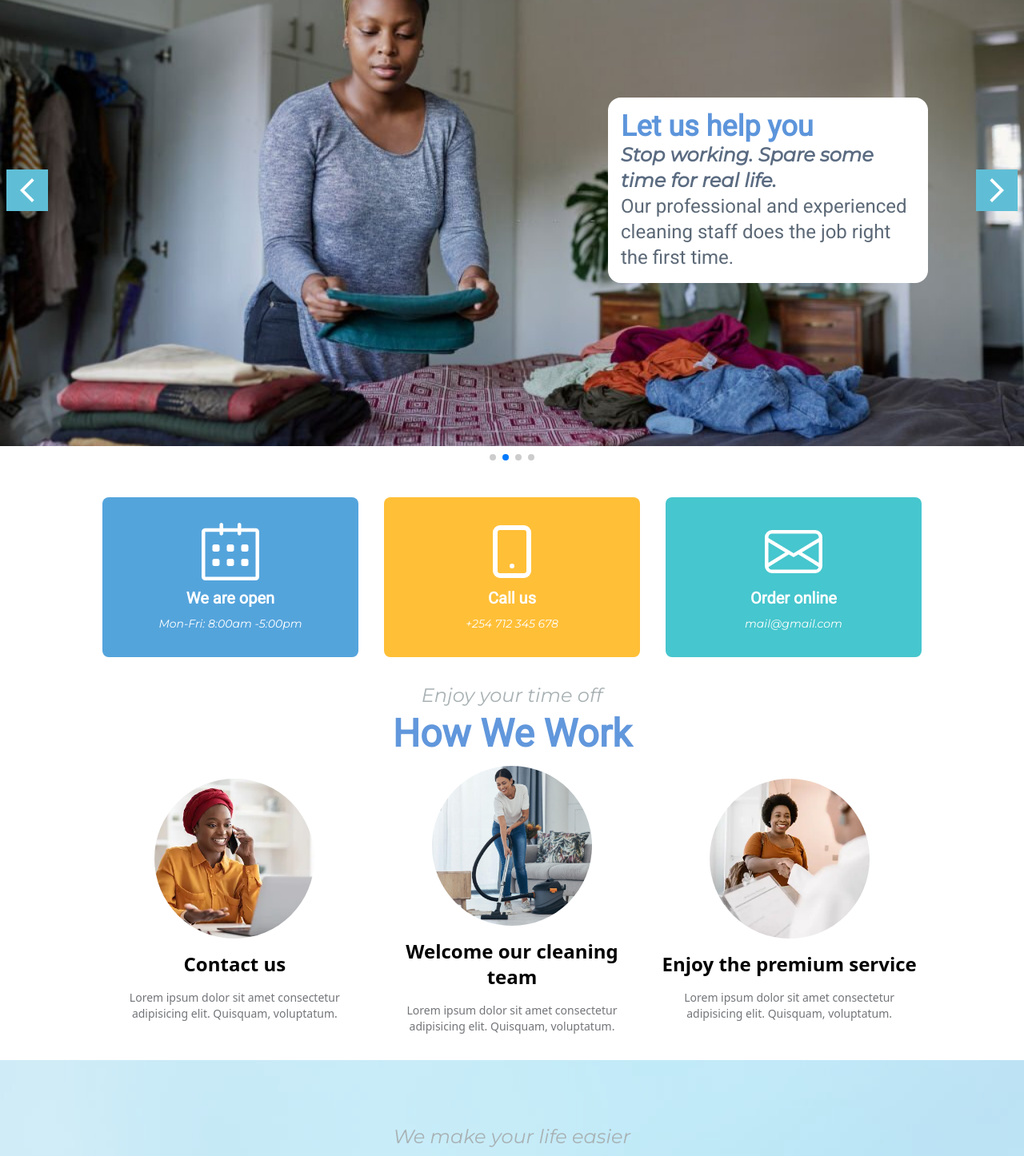
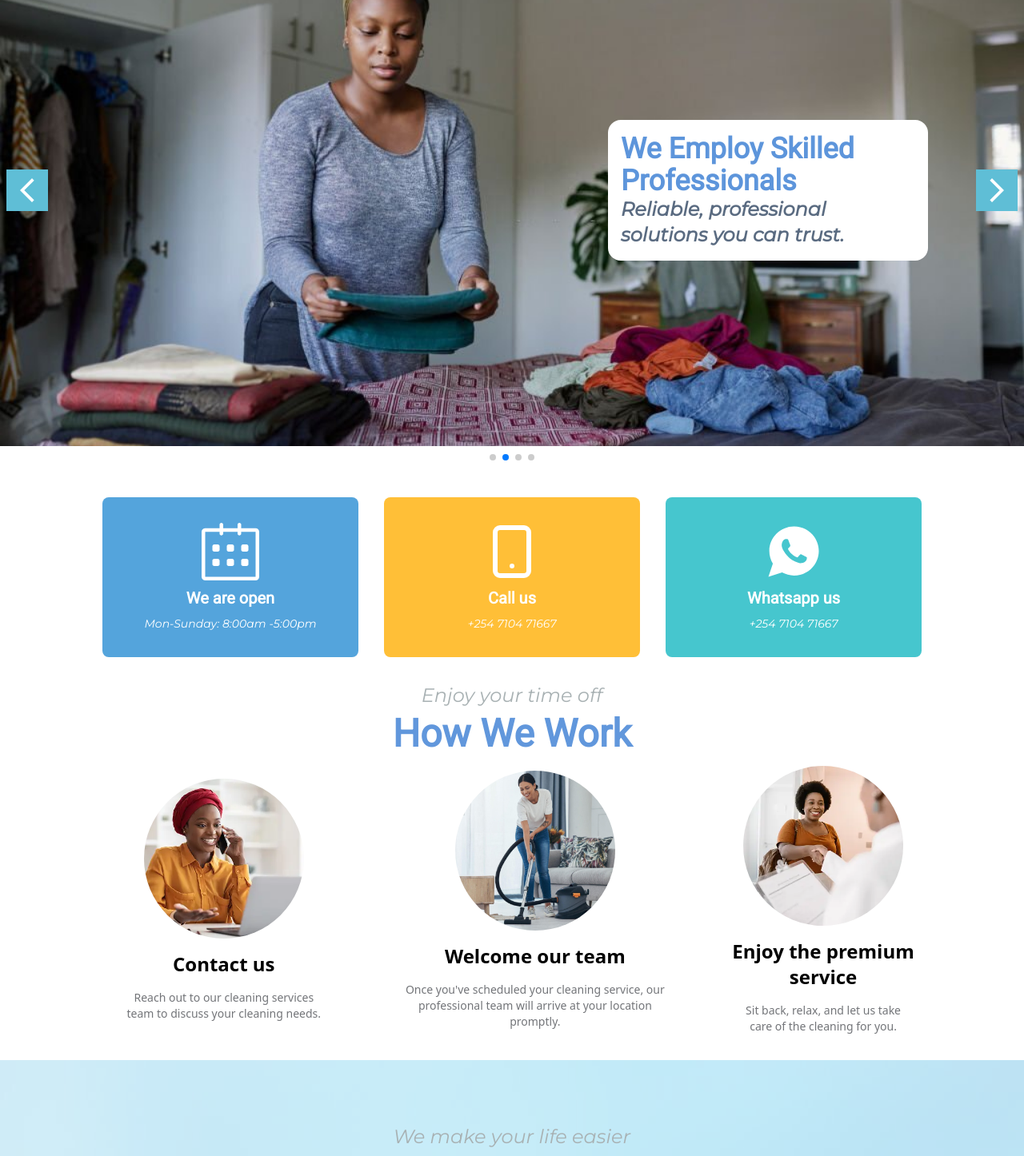
Before and after one commit to MICHAELMUNAVU83/smarie-cleaners, a React (Vite) app: page / in a window 1280 px wide. Shown: the part 220-1666 px from the top of the page at 80% size. Built offline with nearby package versions, Linux system fonts and the light colour scheme; a web font is replaced by a local one.

Commit message:
Finished

```diff
--- a/index.html
+++ b/index.html
@@ -2,9 +2,9 @@
 <html lang="en">
   <head>
     <meta charset="UTF-8" />
-    <link rel="icon" type="image/svg+xml" href="/vite.svg" />
+    <link rel="icon" type="image/svg+xml" href="/logo.png" />
     <meta name="viewport" content="width=device-width, initial-scale=1.0" />
-    <title>Vite + React</title>
+    <title>Smarie Cleaners</title>
   </head>
   <body>
     <div id="root"></div>
--- a/src/App.jsx
+++ b/src/App.jsx
@@ -20,8 +20,9 @@ function App() {
 
       <HowWeWork />
       <Services />
+
+      <Packages />
       <Numbers />
-      <Packages />
       <Footer />
     </div>
   );
--- a/src/components/Hero.jsx
+++ b/src/components/Hero.jsx
@@ -25,34 +25,27 @@ const Hero = () => {
     {
       id: 1,
       image: homebg1,
-      title: "We clean. A lot.",
-      description1: "Clean Home.    Professional Service. Fair Price.",
-      description2:
-        "     Our professional and experienced cleaning  staff does the job right the first time.",
+      title: "We Prioritize Customer Satisfaction",
+      description1:
+        "Exceeding expectations, building lasting relationships through tailored services.",
     },
     {
       id: 2,
       image: homebg2,
-      title: " Let us help you",
-      description1: "Stop working. Spare some time   for real life.",
-      description2:
-        "Our professional and experienced cleaning  staff does the job right the first time.",
+      title: "We Employ Skilled Professionals",
+      description1: "Reliable, professional solutions you can trust.",
     },
     {
       id: 3,
       image: homebg3,
-      title: "We do it well",
-      description1: "Worry no more.Let us do your chores.    Quick. Proper",
-      description2:
-        "Our professional and experienced cleaning  staff does the job right the first time.",
+      title: "We Maintain High Standards of Excellence",
+      description1: "Thorough, efficient cleaning with eco-friendly products",
     },
     {
       id: 4,
       image: homebg4,
-      title: "We clean. A lot.",
-      description1: "Clean Home.    Professional Service. Fair Price.",
-      description2:
-        "     Our professional and experienced cleaning  staff does the job right the first time.",
+      title: "We Value Clear Communication and Transparency",
+      description1: "Open, honest communication ensuring satisfaction",
     },
   ];
   return (
@@ -85,7 +78,7 @@ const Hero = () => {
               className={
                 slide.id % 2 === 0
                   ? "md:ml-[50%] bg-white md:mt-0 mt-[90%] rounded-2xl  w-[400px]  p-4"
-                  : "md:mr-[45%] w-[400px] mt-[90%]   bg-white rounded-2xl p-4"
+                  : "md:mr-[45%] w-[400px] mt-[90%] md:mt-0   bg-white rounded-2xl p-4"
               }
             >
               <h1 className="md:text-4xl font-bold roboto text-[#5D95DB]">
@@ -93,9 +86,6 @@ const Hero = () => {
               </h1>
               <p className="text-[#5A6B81] font-semibold monts md:text-2xl  ">
                 {slide.description1}
-              </p>
-              <p className="text-[#5C6977] md:text-2xl text-xs roboto  ">
-                {slide.description2}
               </p>
             </div>
             <div className="bg-[#5FBED6] p-2 mx-2 group cursor-pointer hover:scale-105 transition-all duration-500 ease-in-out hover:bg-white">
--- a/src/components/HowWeWork.jsx
+++ b/src/components/HowWeWork.jsx
@@ -8,21 +8,21 @@ const HowWeWork = () => {
       id: 1,
       title: "Contact us",
       description:
-        "Lorem ipsum dolor sit amet consectetur adipisicing elit. Quisquam, voluptatum.",
+        "Reach out to our cleaning services team to discuss your cleaning needs.",
       image: works1,
     },
     {
       id: 2,
-      title: "Welcome our cleaning team",
+      title: "Welcome our team",
       description:
-        "Lorem ipsum dolor sit amet consectetur adipisicing elit. Quisquam, voluptatum.",
+        "Once you've scheduled your cleaning service, our professional team will arrive at your location promptly.",
       image: works2,
     },
     {
       id: 3,
       title: "Enjoy the premium service",
       description:
-        "Lorem ipsum dolor sit amet consectetur adipisicing elit. Quisquam, voluptatum.",
+        "Sit back, relax, and let us take care of the cleaning for you. ",
       image: works3,
     },
   ];
--- a/src/components/Numbers.jsx
+++ b/src/components/Numbers.jsx
@@ -3,7 +3,7 @@ import numbersbg from "../images/numbersbg.png";
 import { BsFillHandThumbsUpFill } from "react-icons/bs";
 import { CgAwards } from "react-icons/cg";
 import { ImUsers } from "react-icons/im";
-import { SlCalender } from "react-icons/sl";
+import { BsFillHouseAddFill } from "react-icons/bs";
 import { BiSmile } from "react-icons/bi";
 const Numbers = () => {
   const numbers = [
@@ -11,31 +11,31 @@ const Numbers = () => {
       id: 1,
       title: "100%",
       description: "Quality",
-      icon: <BsFillHandThumbsUpFill className="md:text-5xl " />,
+      icon: <BsFillHandThumbsUpFill className="md:text-5xl  text-2xl" />,
     },
     {
       id: 2,
-      title: "2000",
+      title: "300",
       description: "Clients ",
-      icon: <CgAwards className="md:text-5xl " />,
+      icon: <CgAwards className="md:text-5xl text-2xl " />,
     },
     {
       id: 3,
       title: "26",
       description: "Cleaners",
-      icon: <ImUsers className="md:text-5xl " />,
+      icon: <ImUsers className="md:text-5xl text-2xl " />,
     },
     {
       id: 4,
-      title: "5",
-      description: "Years/Experience",
-      icon: <SlCalender className="md:text-5xl " />,
+      title: "200",
+      description: "Houses",
+      icon: <BsFillHouseAddFill className="md:text-5xl text-2xl " />,
     },
     {
       id: 5,
       title: "4572",
       description: "Smiles",
-      icon: <BiSmile className="md:text-5xl " />,
+      icon: <BiSmile className="md:text-5xl text-2xl " />,
     },
   ];
 
--- a/src/components/Open.jsx
+++ b/src/components/Open.jsx
@@ -1,29 +1,29 @@
 import React from "react";
 import { SlCalender } from "react-icons/sl";
 import { FiSmartphone } from "react-icons/fi";
-import { BsEnvelope } from "react-icons/bs";
+import { IoLogoWhatsapp } from "react-icons/io";
 
 const Open = () => {
   const details = [
     {
       id: 1,
       name: "We are open",
-      description: "Mon-Fri: 8:00am -5:00pm",
+      description: "Mon-Sunday: 8:00am -5:00pm",
       icon: <SlCalender />,
       backgroundColor: "#54A4DC",
     },
     {
       id: 2,
       name: "Call us",
-      description: "+254 712 345 678",
+      description: "+254 7104 71667",
       icon: <FiSmartphone />,
       backgroundColor: "#FFBF37",
     },
     {
       id: 3,
-      name: "Order online",
-      description: "mail@gmail.com",
-      icon: <BsEnvelope />,
+      name: "Whatsapp us",
+      description: "+254 7104 71667",
+      icon: <IoLogoWhatsapp />,
       backgroundColor: "#46C6CE",
     },
   ];
--- a/src/components/Packages.jsx
+++ b/src/components/Packages.jsx
@@ -1,6 +1,6 @@
 import React from "react";
 import { IoCheckmarkSharp } from "react-icons/io5";
-import {AiOutlineSwapRight} from "react-icons/ai"
+import { AiOutlineSwapRight } from "react-icons/ai";
 
 const Packages = () => {
   const pricings = [
@@ -82,8 +82,12 @@ const Packages = () => {
   return (
     <div id="packages" className="my-8">
       <div className="flex flex-col justify-center items-center">
-        <h1 className="md:text-5xl text-3xl text-center roboto text-[#5D95DB] font-bold">Packages</h1>
-        <p className="md:text-2xl text-md text-center monts text-[#B5BCBE]">We offer a wide range of cleaning services</p>
+        <h1 className="md:text-5xl text-3xl text-center roboto text-[#5D95DB] font-bold">
+          Packages
+        </h1>
+        <p className="md:text-2xl text-md text-center monts text-[#B5BCBE]">
+          We offer a wide range of cleaning services
+        </p>
       </div>
 
       <div className="w-[80%] my-12 mx-auto grid-cols-1    grid md:grid-cols-3 gap-8">
@@ -108,12 +112,14 @@ const Packages = () => {
                   <p className="md:text-md text-xs">{service.price}</p>
                 </div>
               ))}
-              <button
-                className="bg-blue-500 w-[70%] mx-auto text-white px-8 py-2 mt-4 hover:scale-105 transition-all duration-300 ease-in-out"
+              <a
+                className="bg-blue-500 w-[70%] flex justify-center items-center mx-auto text-white px-8 py-2 mt-4 hover:scale-105 transition-all duration-300 ease-in-out"
                 style={{ backgroundColor: pricing.backgroundColor }}
+                href="tel:0710471667"
+                rel="noreferrer"
               >
-                Book Now
-              </button>
+                Call to Book
+              </a>
             </div>
           </div>
         ))}
--- a/src/components/TopNavBar.jsx
+++ b/src/components/TopNavBar.jsx
@@ -16,7 +16,7 @@ const TopNavBar = () => {
 
           <div className="flex justify-center items-center gap-1">
             <IoMdCall className="text-white  text-sm" />
-            <p className="text-white text-xs">+254 712 345 678</p>
+            <p className="text-white text-xs">+254 7104 71667</p>
           </div>
         </div>
 
```
Also changed, not shown: src/components/Footer.jsx (+32 -13 lines), src/assets/logo.png (added).
